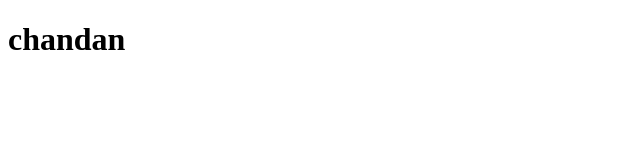
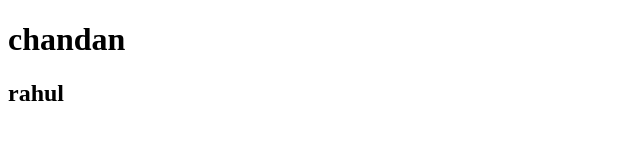
Before and after one commit to Chandan525/git-testing-repo, a plain HTML site: page index.html in a window 1280 px wide. Shown: the full height of the page, 0-640 px from the left. Drawn offline with Linux system fonts and the light colour scheme.

Commit message:
added my name

```diff
--- a/index.html
+++ b/index.html
@@ -7,5 +7,6 @@
 </head>
 <body>
     <h1>chandan</h1>
+    <h2>rahul</h2>
 </body>
 </html>
```
